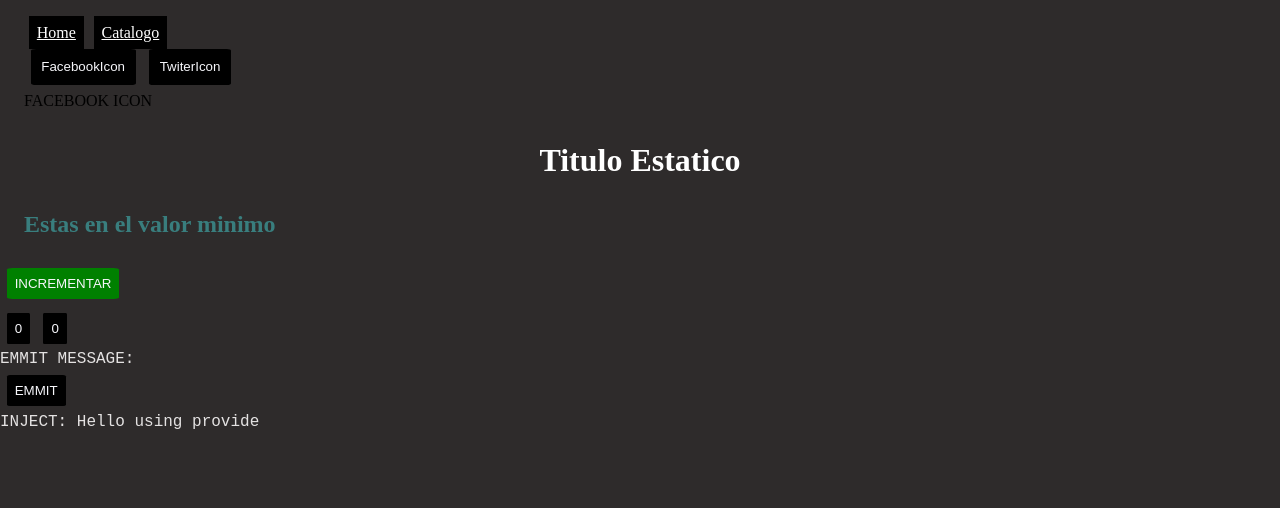
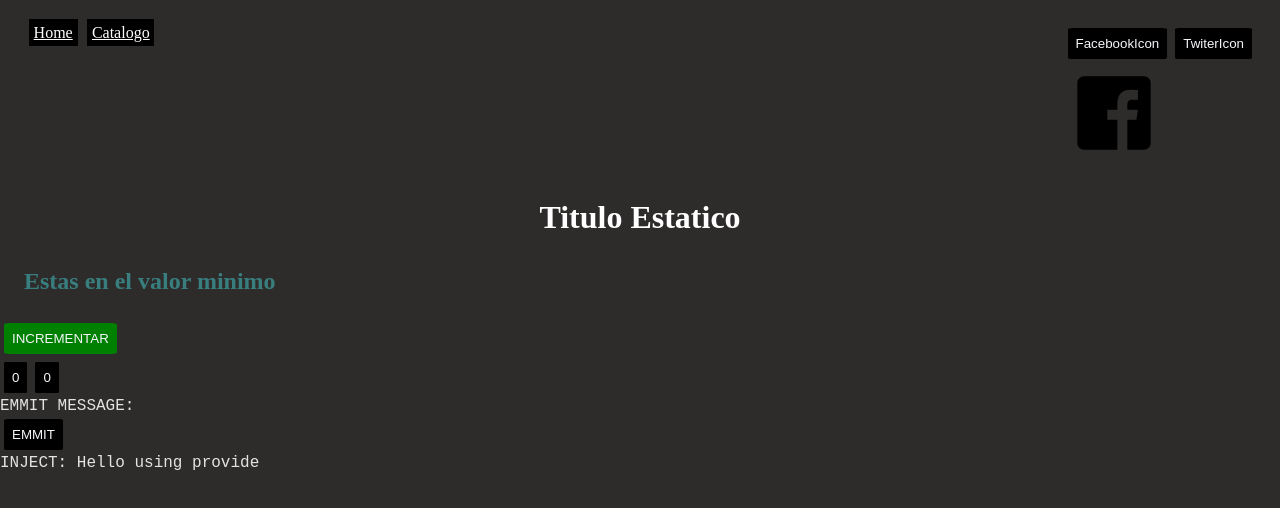
Before and after one commit to marlondt-dev/Ejerecicios-alebat, a Vue app in the folder proyect2/project2/: page / in a window 1280 px wide. Shown: the top 508 px of the page. Built offline with nearby package versions, Linux system fonts and the light colour scheme.

Commit message:
exercise 18

```diff
--- a/proyect2/project2/src/components/FacebookIcon.vue
+++ b/proyect2/project2/src/components/FacebookIcon.vue
@@ -1,6 +1,8 @@
 <script setup lang="ts"></script>
 <template>
-  <div>FACEBOOK ICON</div>
+  <div><svg xmlns="http://www.w3.org/2000/svg" x="0px" y="0px" width="100" height="100" viewBox="0 0 30 30">
+    <path d="M24,4H6C4.895,4,4,4.895,4,6v18c0,1.105,0.895,2,2,2h10v-9h-3v-3h3v-1.611C16,9.339,17.486,8,20.021,8 c1.214,0,1.856,0.09,2.16,0.131V11h-1.729C19.376,11,19,11.568,19,12.718V14h3.154l-0.428,3H19v9h5c1.105,0,2-0.895,2-2V6 C26,4.895,25.104,4,24,4z"></path>
+</svg></div>
 </template>
 
 <style lang="scss" scoped></style>
--- a/proyect2/project2/src/components/TheButton.vue
+++ b/proyect2/project2/src/components/TheButton.vue
@@ -18,7 +18,7 @@ defineProps<{
 <style lang="scss" scoped>
 .main-button {
   padding: 0.6em;
-  margin: 0.5em;
+  margin: 0.3em;
   cursor: pointer;
   transition: 0.2s ease;
 }
--- a/proyect2/project2/src/components/TwiterIcon.vue
+++ b/proyect2/project2/src/components/TwiterIcon.vue
@@ -1,6 +1,8 @@
 <script setup lang="ts"></script>
 <template>
-  <div>TWITTER ICON</div>
+  <div><svg xmlns="http://www.w3.org/2000/svg" x="0px" y="0px" width="100" height="100" viewBox="0 0 48 48">
+<path fill="#212121" fill-rule="evenodd" d="M38,42H10c-2.209,0-4-1.791-4-4V10c0-2.209,1.791-4,4-4h28	c2.209,0,4,1.791,4,4v28C42,40.209,40.209,42,38,42z" clip-rule="evenodd"></path><path fill="#fff" d="M34.257,34h-6.437L13.829,14h6.437L34.257,34z M28.587,32.304h2.563L19.499,15.696h-2.563 L28.587,32.304z"></path><polygon fill="#fff" points="15.866,34 23.069,25.656 22.127,24.407 13.823,34"></polygon><polygon fill="#fff" points="24.45,21.721 25.355,23.01 33.136,14 31.136,14"></polygon>
+</svg></div>
 </template>
 
 <style lang="scss" scoped></style>
--- a/proyect2/project2/src/views/HomePage.vue
+++ b/proyect2/project2/src/views/HomePage.vue
@@ -6,6 +6,7 @@ import TheCounter from '@/components/TheCounter.vue'
 import ParentComponent from '@/components/ParentComponent.vue'
 import FacebookIcon from '@/components/FacebookIcon.vue'
 import TwiterIcon from '@/components/TwiterIcon.vue'
+import TheButton from '@/components/TheButton.vue'
 
 const currentRrss = ref('FacebookIcon')
 const rrss = {
@@ -15,17 +16,21 @@ const rrss = {
 </script>
 
 <template>
+  <div class="bar">
   <nav class="navbar">
+    <div>
     <RouterLink class="button" to="/">Home</RouterLink>
     <RouterLink class="button" to="/catalogo">Catalogo</RouterLink>
+  </div>
 
     <div>
-      <button v-for="(_, red) in rrss" :key="red" @click="currentRrss = red">
-        {{ red }}
-      </button>
-      <component :is="rrss[currentRrss]"></component>
+      <TheButton v-for="(component, name) in rrss" :key="name" @click="currentRrss = name">
+        {{ name }}
+      </TheButton>
+      <component :is="rrss[currentRrss as keyof typeof rrss]"></component>
     </div>
   </nav>
+</div>
 
   <TheTitle>Titulo Estatico</TheTitle>
 
@@ -39,11 +44,15 @@ const rrss = {
 .button {
   color: white;
   background-color: black;
-  padding: 0.5em;
+  padding: 0.3em;
   margin: 0.3em;
 }
 
 .navbar {
   margin: 1.5em;
+  display: flex;
+  justify-content: space-between;
 }
+
+
 </style>
```
